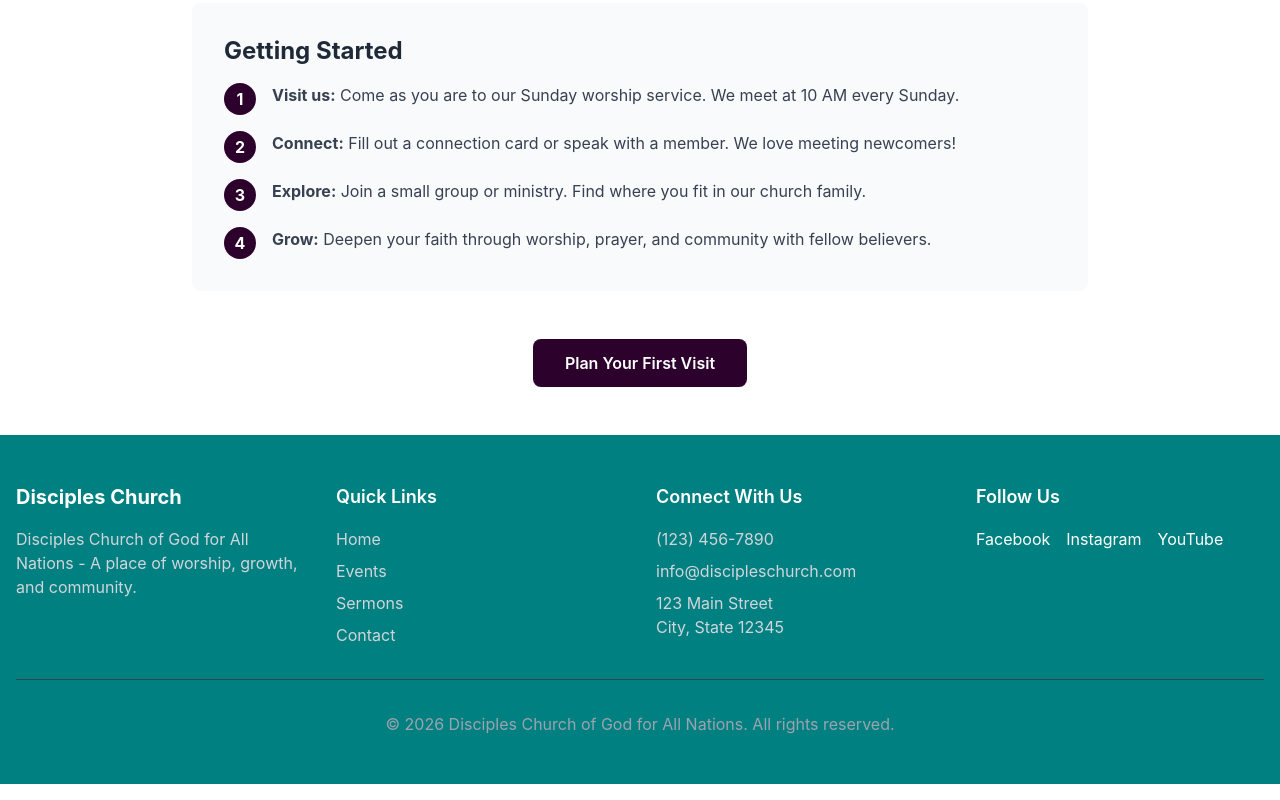
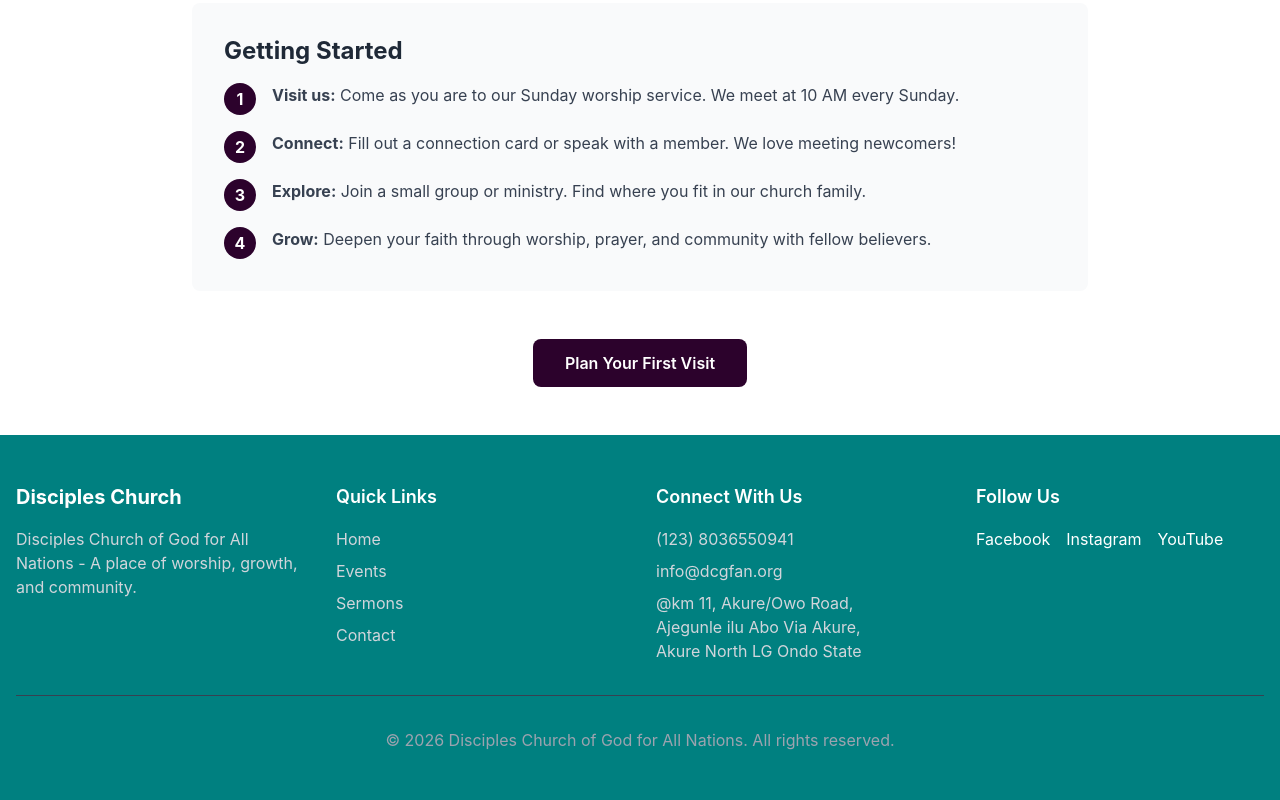
Before and after one commit to thompsonsolomon/DCG-Official-Website, a React (Vite) app: page /new-here in a window 1280 px wide. Shown: the part 997-1797 px from the top of the page. Built offline with nearby package versions, Linux system fonts and the light colour scheme; no server answers; the database is empty.

Commit message:
address update

```diff
--- a/src/components/Footer.tsx
+++ b/src/components/Footer.tsx
@@ -30,12 +30,13 @@ export default function Footer() {
           <div>
             <h4 className="text-lg font-semibold mb-4">Connect With Us</h4>
             <ul className="space-y-2 text-gray-300">
-              <li><a href="tel:+1234567890" className="hover:text-accent transition">(123) 456-7890</a></li>
-              <li><a href="mailto:info@discipleschurch.com" className="hover:text-accent transition">info@discipleschurch.com</a></li>
+              <li><a href="tel:+1234567890" className="hover:text-accent transition">(123) 8036550941</a></li>
+              <li><a href="mailto:info@dcg.org" className="hover:text-accent transition">info@dcgfan.org</a></li>
               <li>
                 <address className="not-italic">
-                  123 Main Street<br />
-                  City, State 12345
+                  @km 11, Akure/Owo Road,<br />
+                  Ajegunle ilu Abo Via Akure, <br />
+                  Akure North LG Ondo State
                 </address>
               </li>
             </ul>
@@ -45,9 +46,9 @@ export default function Footer() {
           <div>
             <h4 className="text-lg font-semibold mb-4">Follow Us</h4>
             <div className="flex space-x-4">
-              <a href="#" className="hover:text-accent transition">Facebook</a>
-              <a href="#" className="hover:text-accent transition">Instagram</a>
-              <a href="#" className="hover:text-accent transition">YouTube</a>
+              <a href="https://www.facebook.com/DCGFAN/?checkpoint_src=any" className="hover:text-accent transition">Facebook</a>
+              <a href="https://www.facebook.com/DCGFAN/?checkpoint_src=any" className="hover:text-accent transition">Instagram</a>
+              <a href="https://www.youtube.com/@discipleschurchofgod" className="hover:text-accent transition">YouTube</a>
             </div>
           </div>
         </div>
--- a/src/components/TopNav.tsx
+++ b/src/components/TopNav.tsx
@@ -36,7 +36,7 @@ export default function TopHeader() {
 
             {/* Replace Google with Mail or Globe */}
             <a
-              href="#"
+              href="mailto:info@dcg.org"
               className="hover:text-accent transition"
             >
               <Mail size={16} />
@@ -58,11 +58,11 @@ export default function TopHeader() {
 
           {/* Phone */}
           <a
-            href="tel:+08035374830"
+            href="tel:08036550941"
             className="flex items-center gap-2 hover:text-accent transition"
           >
             <Phone size={16} />
-            <span>08035374830</span>
+            <span>08036550941</span>
           </a>
 
         </div>
--- a/src/pages/Contact.tsx
+++ b/src/pages/Contact.tsx
@@ -56,15 +56,23 @@ export const Contact = () => {
         <div className="max-w-4xl mx-auto grid grid-cols-1 md:grid-cols-3 gap-8 mb-12">
           <div className="text-center">
             <h3 className="text-xl font-bold mb-2">Address</h3>
-            <p className="text-gray-700">123 Church Street<br />City, State 12345</p>
+            <p className="text-gray-700">
+
+   <address className="not-italic">
+                  @km 11, Akure/Owo Road,<br />
+                  Ajegunle ilu Abo Via Akure, <br />
+                  Akure North LG Ondo State
+                </address>
+
+            </p>
           </div>
           <div className="text-center">
             <h3 className="text-xl font-bold mb-2">Phone</h3>
-            <p className="text-gray-700">(555) 123-4567</p>
+            <p className="text-gray-700">(123) 8036550941</p>
           </div>
           <div className="text-center">
             <h3 className="text-xl font-bold mb-2">Email</h3>
-            <p className="text-gray-700">info@discipleschurchgod.org</p>
+            <p className="text-gray-700">info@dcgfan.org</p>
           </div>
         </div>
 
```
